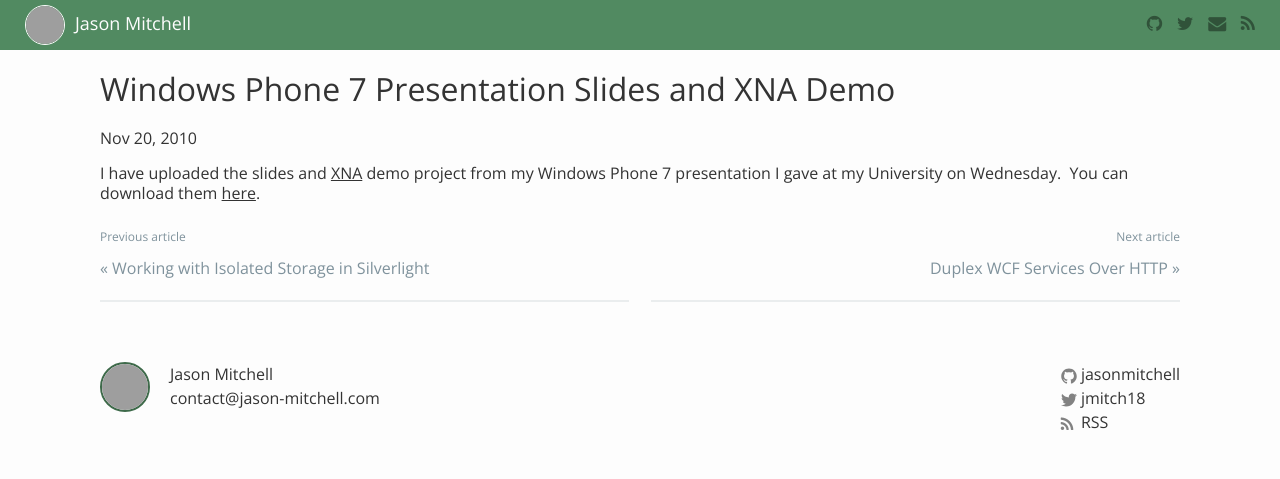
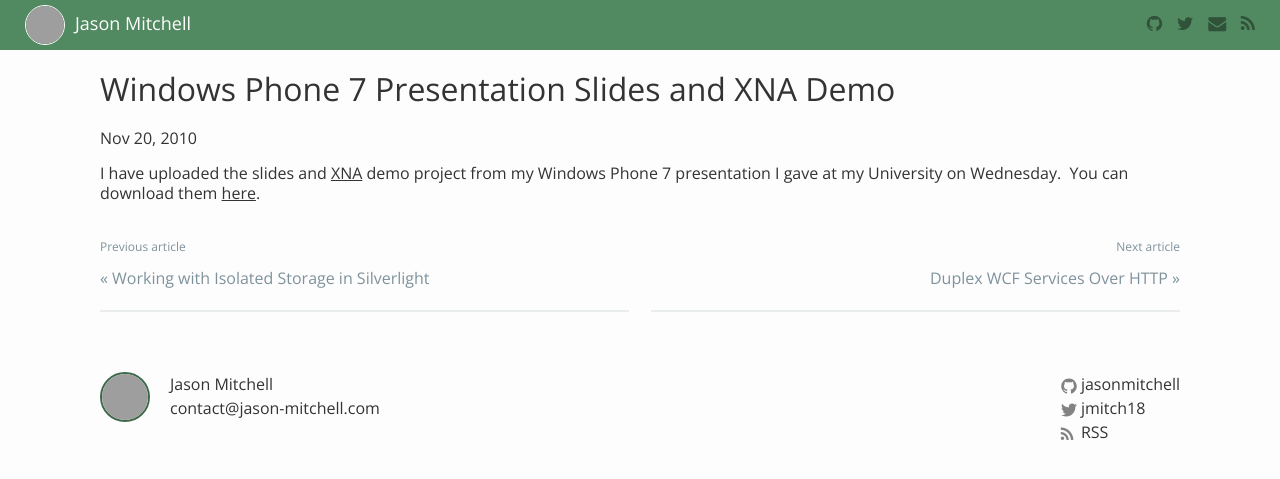
Before and after one commit to jsoncodes/jsoncodes.github.io, a Jekyll site: the page built from _posts/2010-11-20-windows-phone-7-slide-and-xna-demo.markdown, in a window 1280 px wide. Shown: the top 479 px of the page. Built offline with Jekyll 4.4.1, drawn with Linux system fonts in a browser that asks for light colours; nearby versions of some CDN libraries; comment, search, counter and statistics services are not loaded; grey boxes are pictures that could not be loaded.

Commit message:
Increasing margin at bottom of post

```diff
--- a/_sass/components/_post.scss
+++ b/_sass/components/_post.scss
@@ -23,6 +23,8 @@
   }
 
   .post-content {
+    margin-bottom: $margin-xlarge;
+
     h2, h3, h4 {
       font-size: $font-size-xlarge;
     }
```
